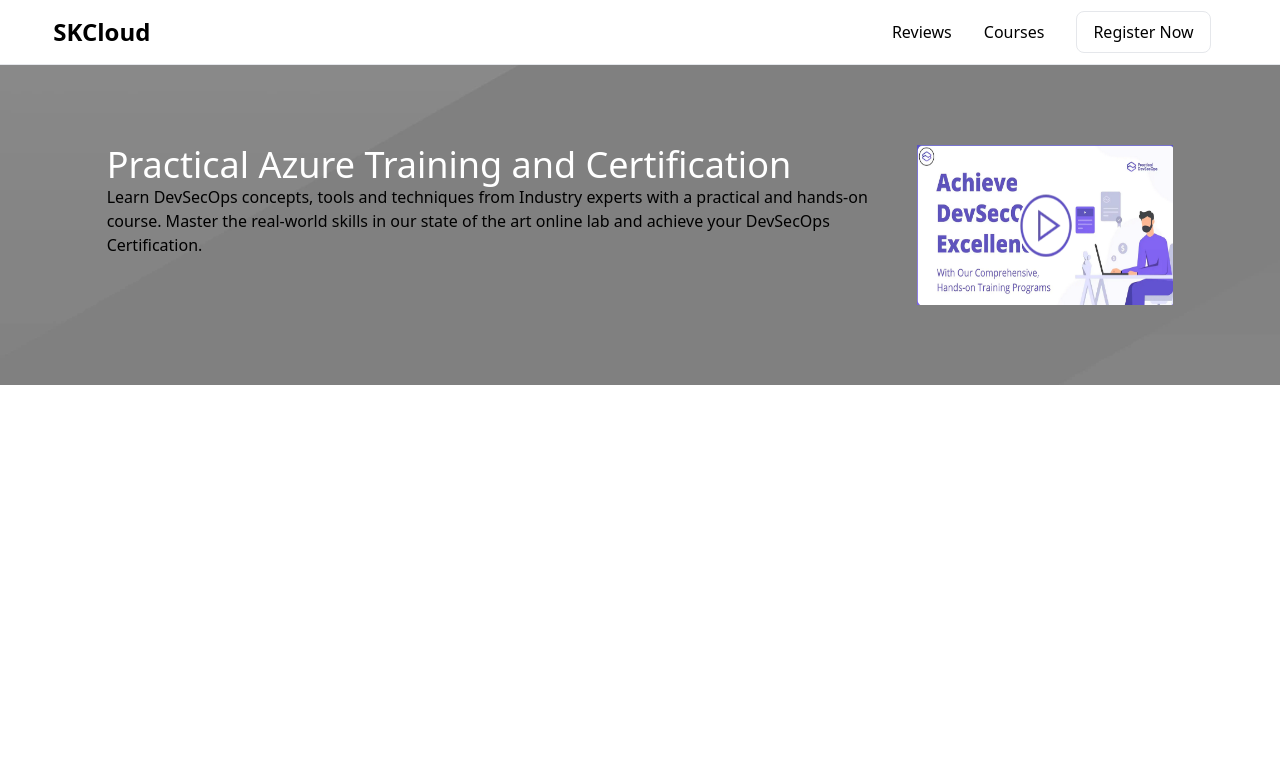
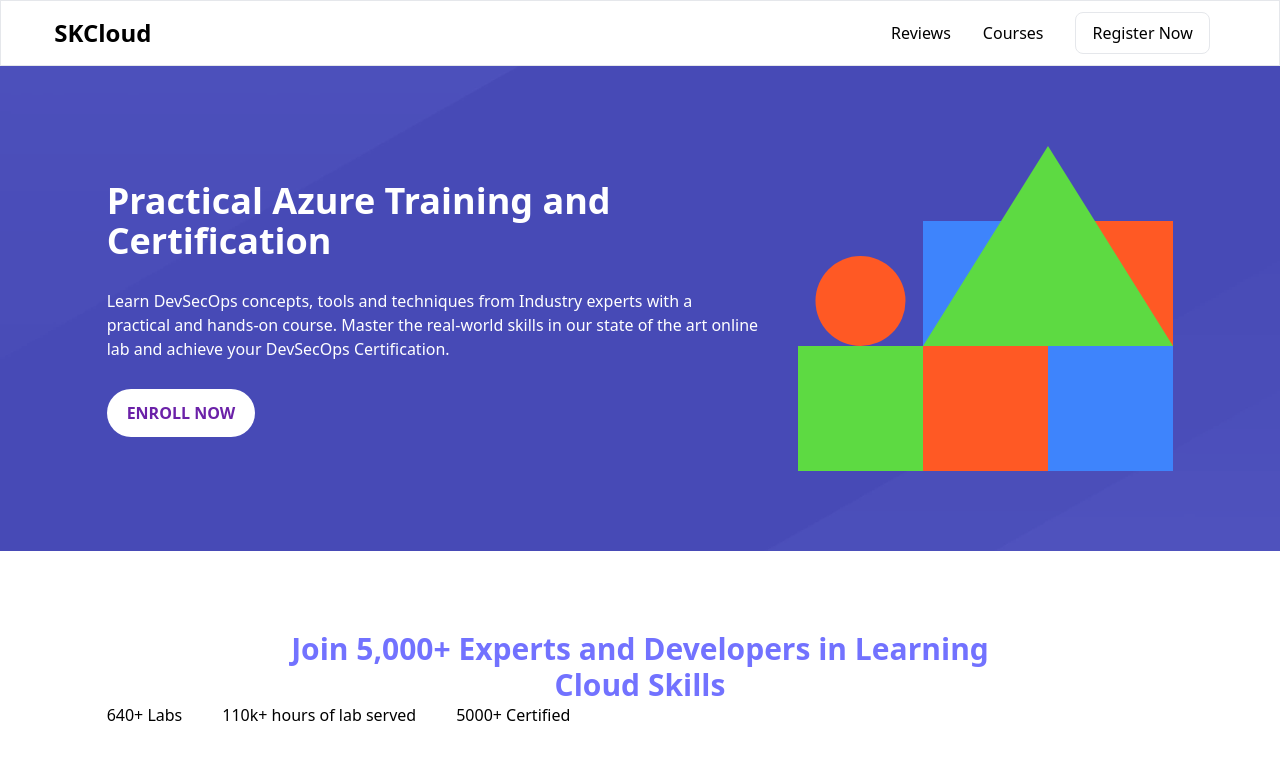
Before and after one commit to mindspirex/learncloudtoday, a Next.js app: page /azure in a window 1280 px wide. Shown: the top 760 px of the page. Built offline with nearby package versions, Linux system fonts and the light colour scheme.

Commit message:
some more stuff

```diff
--- a/app/azure/page.tsx
+++ b/app/azure/page.tsx
@@ -1,9 +1,15 @@
 import AzureLanding from "@/components/AzureLanding";
+import Experience from "@/components/Experience";
 
 export default function Azure() {
   return (
     <main>
-      <AzureLanding />
+      <div className="bg-[#474ab6] bg-[url('../images/azure_landing_bg.webp')] bg-cover py-20 bg-blend-overlay">
+        <AzureLanding />
+      </div>
+      <div className="py-20">
+        <Experience />
+      </div>
     </main>
   );
 }
--- a/app/layout.tsx
+++ b/app/layout.tsx
@@ -9,7 +9,9 @@ export default function RootLayout({
   return (
     <html lang="en">
       <body>
-        <NavBar />
+        <div className="b border">
+          <NavBar />
+        </div>
         <main>{children}</main>
       </body>
     </html>
--- a/components/AzureLanding.tsx
+++ b/components/AzureLanding.tsx
@@ -1,23 +1,41 @@
-import Image from "next/image";
-import test from "@/images/test.png";
+import Link from "next/link";
 
 export default function AzureLanding() {
   return (
-    <div className="bg-[url('../images/azure_landing_bg.webp')] bg-cover py-20">
-      <section className="container flex gap-10">
-        <div>
-          <a className="text-4xl text-white">
+    <section className="container flex items-center gap-10">
+      <div className="flex flex-col gap-7">
+        <a className="text-4xl font-semibold text-white">
           Practical Azure Training and Certification
         </a>
-          <div className="flex flex-col gap-3">
+        <a className="text-white">
           Learn DevSecOps concepts, tools and techniques from Industry experts
-            with a practical and hands-on course. Master the real-world skills
-            in our state of the art online lab and achieve your DevSecOps
+          with a practical and hands-on course. Master the real-world skills in
+          our state of the art online lab and achieve your DevSecOps
           Certification.
+        </a>
+        <div className="flex">
+          <Link
+            href="#"
+            className="rounded-full bg-white px-5 py-3 font-semibold text-purple-800"
+          >
+            ENROLL NOW
+          </Link>
         </div>
       </div>
-        <Image src={test} alt="test" className="h-40 w-64" />
+      <svg
+        width="375"
+        height="325"
+        xmlns="http://www.w3.org/2000/svg"
+        className="flex-shrink-0"
+      >
+        <circle r="45" cx="62.5" cy="155" fill="#ff5924" />
+        <rect width="125" height="125" x="125" y="75" fill="#3e84fc" />
+        <rect width="125" height="125" x="250" y="75" fill="#ff5924" />
+        <rect width="125" height="125" x="0" y="200" fill="#5dda42" />
+        <rect width="125" height="125" x="125" y="200" fill="#ff5924" />
+        <rect width="125" height="125" x="250" y="200" fill="#3e84fc" />
+        <polygon points="125,200 375,200 250,0" fill="#5dda42" />
+      </svg>
     </section>
-    </div>
   );
 }
--- /dev/null
+++ b/components/Experience.tsx
@@ -0,0 +1,26 @@
+export default function Experience() {
+  return (
+    <section className="container">
+      <div className="flex flex-col items-center">
+        <h3 className="text-3xl font-semibold text-[#7272ff]">
+          Join 5,000+ Experts and Developers in Learning
+        </h3>
+        <h3 className="text-3xl font-semibold text-[#7272ff]">Cloud Skills</h3>
+      </div>
+      <div className="flex gap-10">
+        <div>
+          <p>640+ Labs</p>
+          <p></p>
+        </div>
+        <div>
+          <p>110k+ hours of lab served</p>
+          <p></p>
+        </div>
+        <div>
+          <p>5000+ Certified</p>
+          <p></p>
+        </div>
+      </div>
+    </section>
+  );
+}
--- a/components/NavBar.tsx
+++ b/components/NavBar.tsx
@@ -2,7 +2,6 @@ import Link from "next/link";
 
 export default function NavBar() {
   return (
-    <div className="border-b">
     <section className="navcontainer flex h-16 items-center justify-between">
       <div className="text-2xl font-bold">SKCloud</div>
       <div className="flex items-center">
@@ -17,6 +16,5 @@ export default function NavBar() {
         </Link>
       </div>
     </section>
-    </div>
   );
 }
```
Lines whose indentation alone changed are shown as unchanged.
